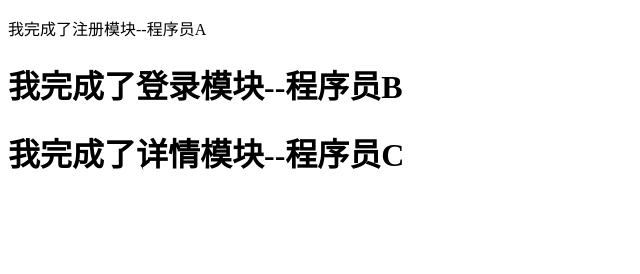
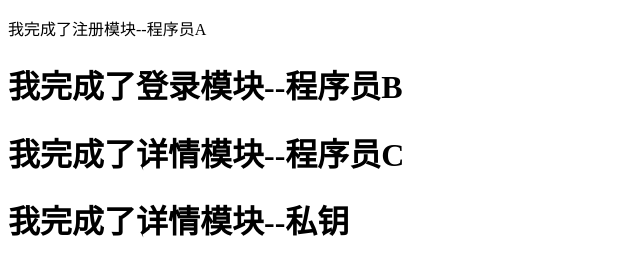
Before and after one commit to 274153560/first-project-test, a plain HTML site: page index.html in a window 1280 px wide. Shown: the whole page, without its empty margins (0-640 px from the left). Drawn offline with Linux system fonts and the light colour scheme.

Commit message:
利用私钥

```diff
--- a/index.html
+++ b/index.html
@@ -11,5 +11,6 @@
 <p>我完成了注册模块--程序员A</p>
 <h1>我完成了登录模块--程序员B</h1>
 <h1>我完成了详情模块--程序员C</h1>
+<h1>我完成了详情模块--私钥</h1>
 </body>
 </html>
```
